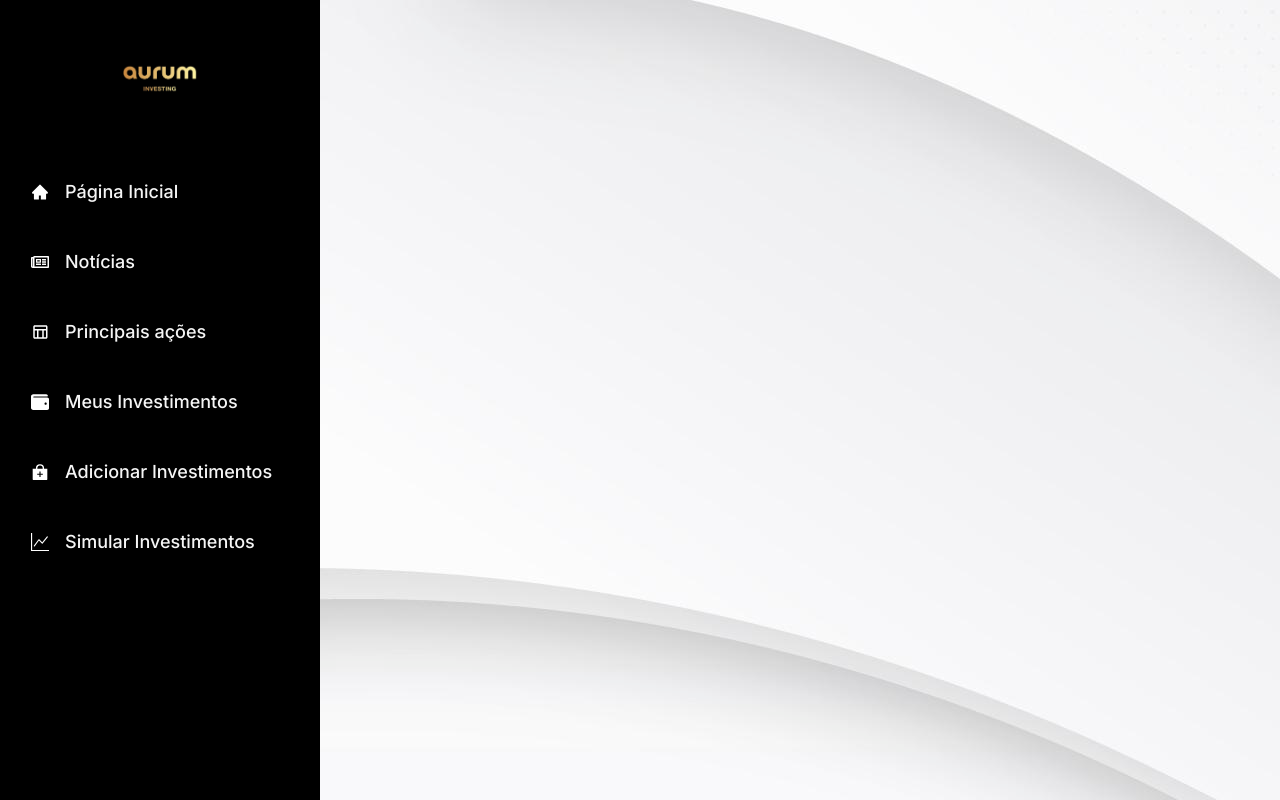
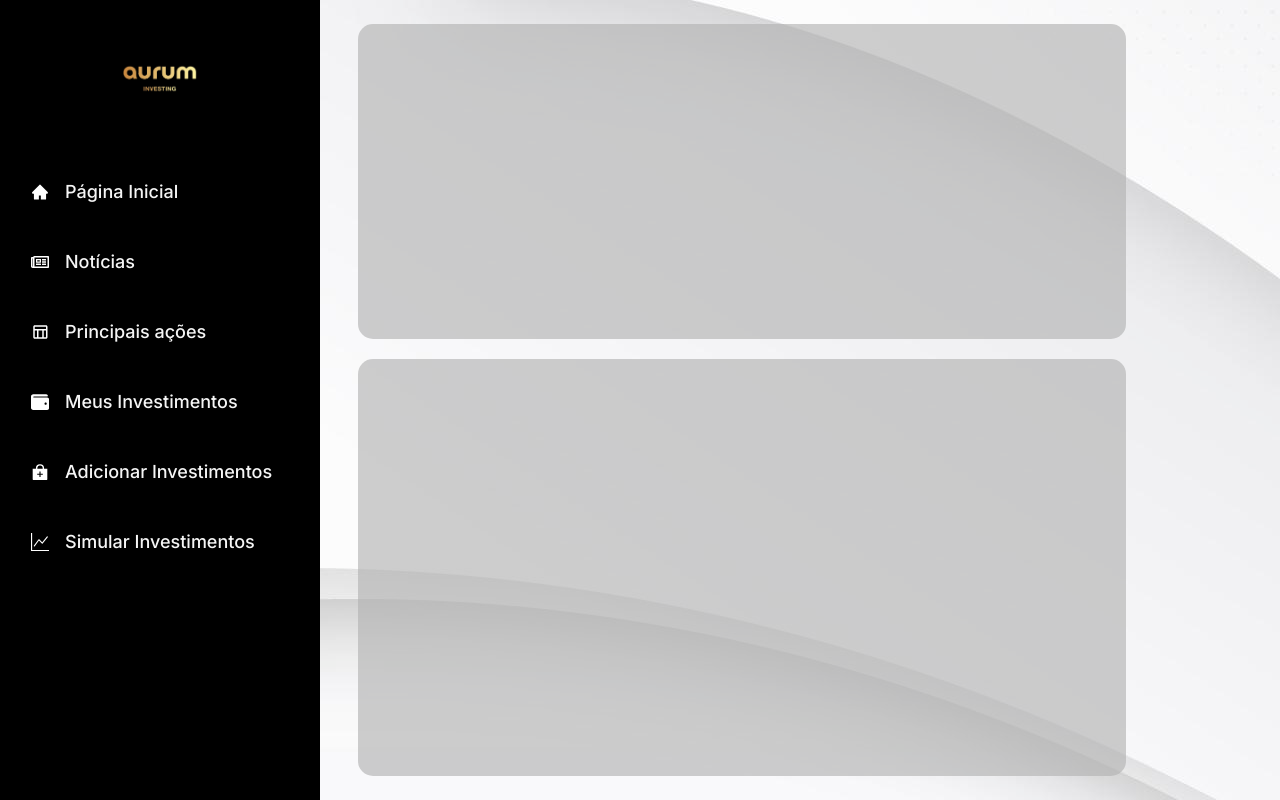
Before and after one commit to joaopflausino/Aurum-Front, a React (Create React App) app: page /mi in a window 1280 px wide. Built offline with nearby package versions, Linux system fonts and the light colour scheme.

Commit message:
iniciando mi

```diff
--- a/src/Pages/investments/Meus_investimentos.js
+++ b/src/Pages/investments/Meus_investimentos.js
@@ -10,8 +10,9 @@ function MI() {
   return (
     <>
       <Navbar />
-      <div className='mi'>
-        <h3>Meus Investimentos</h3>
+      <div className='main-mi'>
+        <div className='container-cima-mi'></div>
+        <div className='container-baixo-mi'></div>
       </div>
     </>
   );
--- a/src/Pages/investments/investments.css
+++ b/src/Pages/investments/investments.css
@@ -0,0 +1,38 @@
+.main-mi{
+    display: flex;
+    justify-content: center;
+    align-items: center;
+    width: 100vw;
+    height: 100vh;
+    flex-direction: column;
+}
+
+.container-cima-mi{
+    margin:3vh 0px 0px 16vw;
+    width: 60vw;
+    height: 43vh;
+    display: flex;
+    justify-content:flex-start;
+    align-items: center;
+    background: #b2b2b2a2;
+    border:none;
+    border-radius: 15px;
+    outline: none;
+    flex-direction: column;
+}
+
+.container-baixo-mi{
+    margin:20px 0px 3vh 16vw;
+    width: 60vw;
+    height: 57vh;
+    display: flex;
+    justify-content:flex-start;
+    align-items: center;
+    background: #b2b2b2a2;
+    border:none;
+    border-radius: 15px;
+    outline: none;
+    flex-direction: column;
+
+
+}
```
